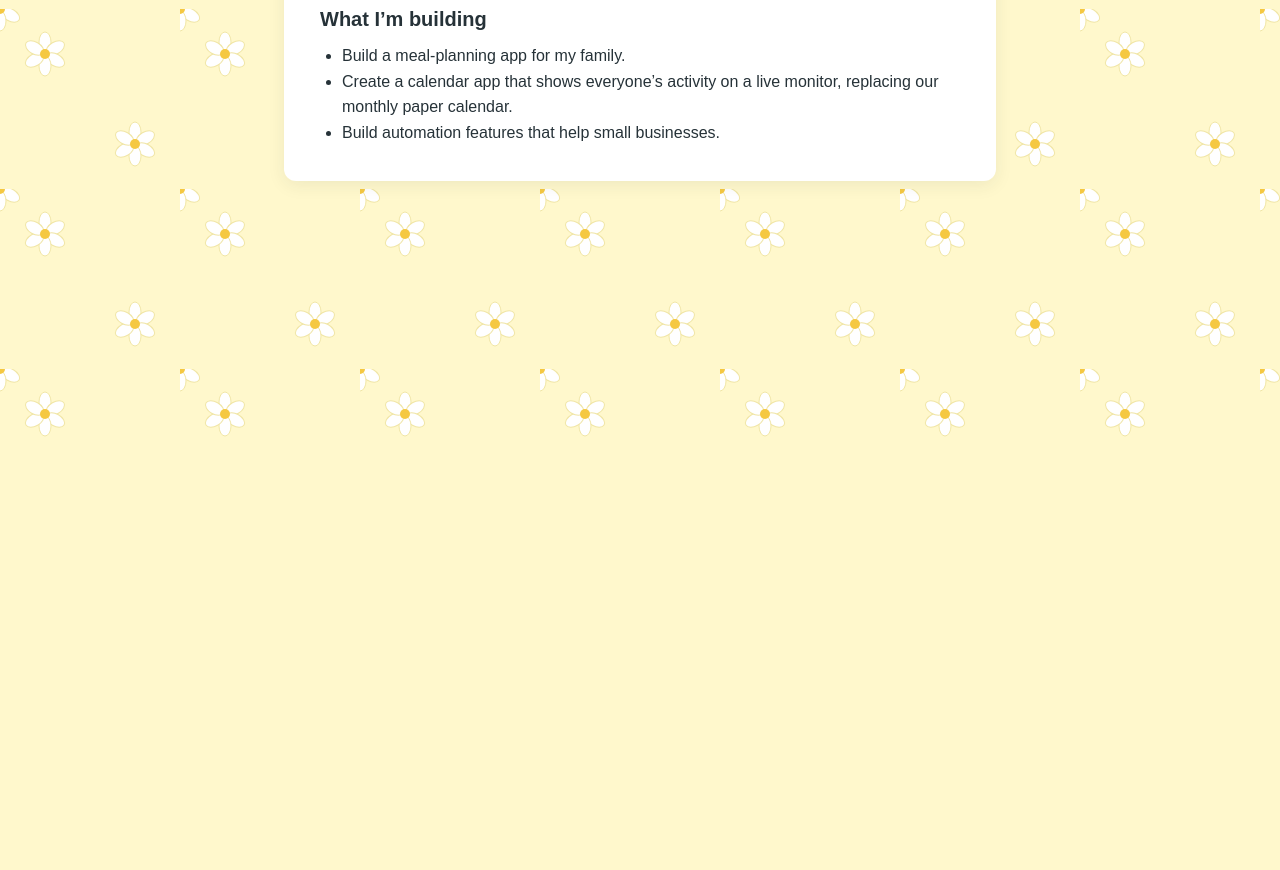
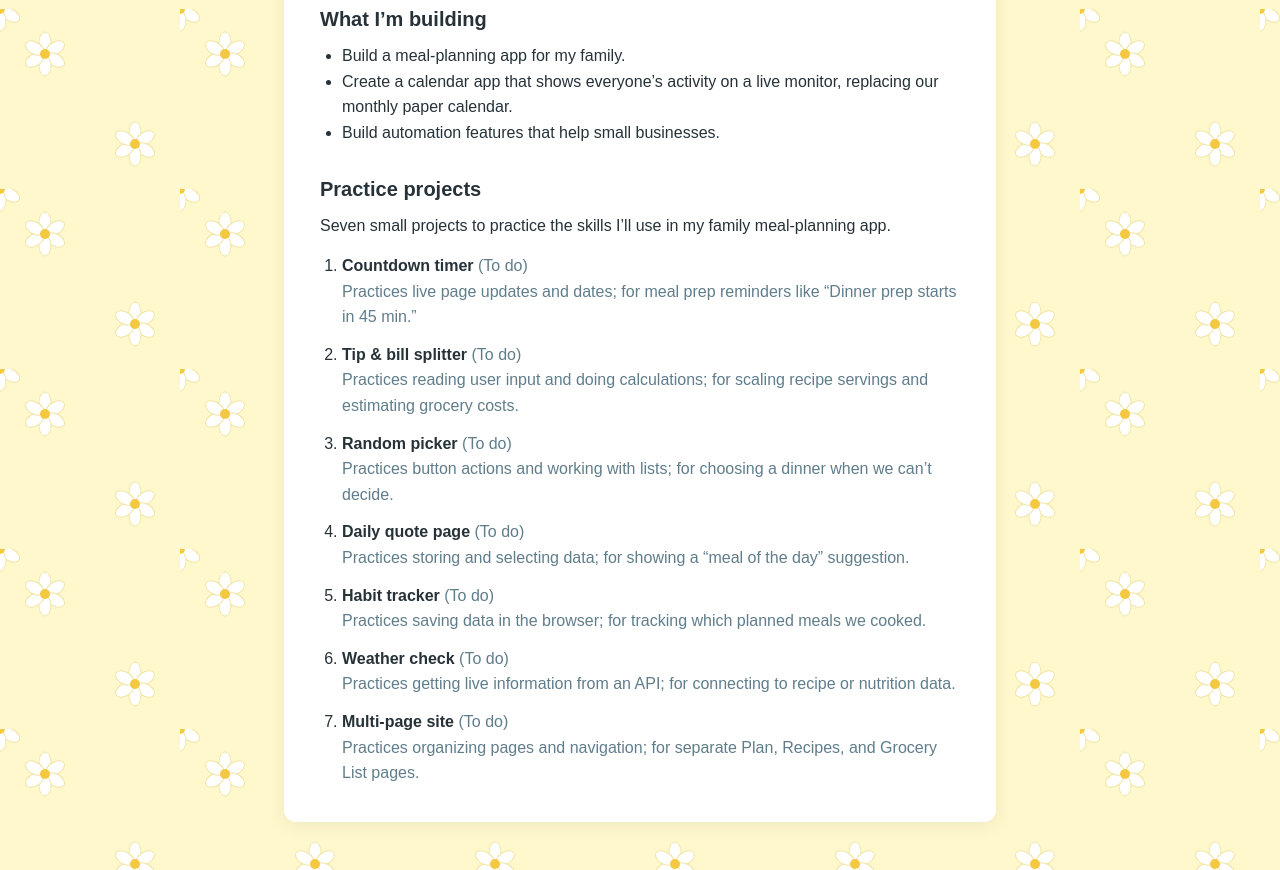
Before and after one commit to djalpa-jpg/My-First-Site, a plain HTML site: page index.html in a window 1280 px wide. Shown: the part 351-1221 px from the top of the page. Before the commit the page ends 800 px from the top, so only its background shows below. Drawn offline with Linux system fonts and the light colour scheme.

Commit message:
added the new feature to the index.html file

```diff
--- a/index.html
+++ b/index.html
@@ -22,6 +22,20 @@
         <li>Build automation features that help small businesses.</li>
       </ul>
     </section>
+
+    <section aria-labelledby="practice-projects-heading" style="margin-top: 28px;">
+      <h2 id="practice-projects-heading" style="margin: 0 0 8px; font-size: 1.25rem;">Practice projects</h2>
+      <p style="margin: 0 0 14px;">Seven small projects to practice the skills I’ll use in my family meal-planning app.</p>
+      <ol style="margin: 0; padding-left: 22px;">
+        <li style="margin-bottom: 12px;"><strong>Countdown timer</strong> <span style="color: var(--muted-color);">(To do)</span><br><span style="color: var(--muted-color);">Practices live page updates and dates; for meal prep reminders like “Dinner prep starts in 45 min.”</span></li>
+        <li style="margin-bottom: 12px;"><strong>Tip &amp; bill splitter</strong> <span style="color: var(--muted-color);">(To do)</span><br><span style="color: var(--muted-color);">Practices reading user input and doing calculations; for scaling recipe servings and estimating grocery costs.</span></li>
+        <li style="margin-bottom: 12px;"><strong>Random picker</strong> <span style="color: var(--muted-color);">(To do)</span><br><span style="color: var(--muted-color);">Practices button actions and working with lists; for choosing a dinner when we can’t decide.</span></li>
+        <li style="margin-bottom: 12px;"><strong>Daily quote page</strong> <span style="color: var(--muted-color);">(To do)</span><br><span style="color: var(--muted-color);">Practices storing and selecting data; for showing a “meal of the day” suggestion.</span></li>
+        <li style="margin-bottom: 12px;"><strong>Habit tracker</strong> <span style="color: var(--muted-color);">(To do)</span><br><span style="color: var(--muted-color);">Practices saving data in the browser; for tracking which planned meals we cooked.</span></li>
+        <li style="margin-bottom: 12px;"><strong>Weather check</strong> <span style="color: var(--muted-color);">(To do)</span><br><span style="color: var(--muted-color);">Practices getting live information from an API; for connecting to recipe or nutrition data.</span></li>
+        <li><strong>Multi-page site</strong> <span style="color: var(--muted-color);">(To do)</span><br><span style="color: var(--muted-color);">Practices organizing pages and navigation; for separate Plan, Recipes, and Grocery List pages.</span></li>
+      </ol>
+    </section>
   </main>
   <script>
     const themeToggle = document.getElementById('theme-toggle');
```
